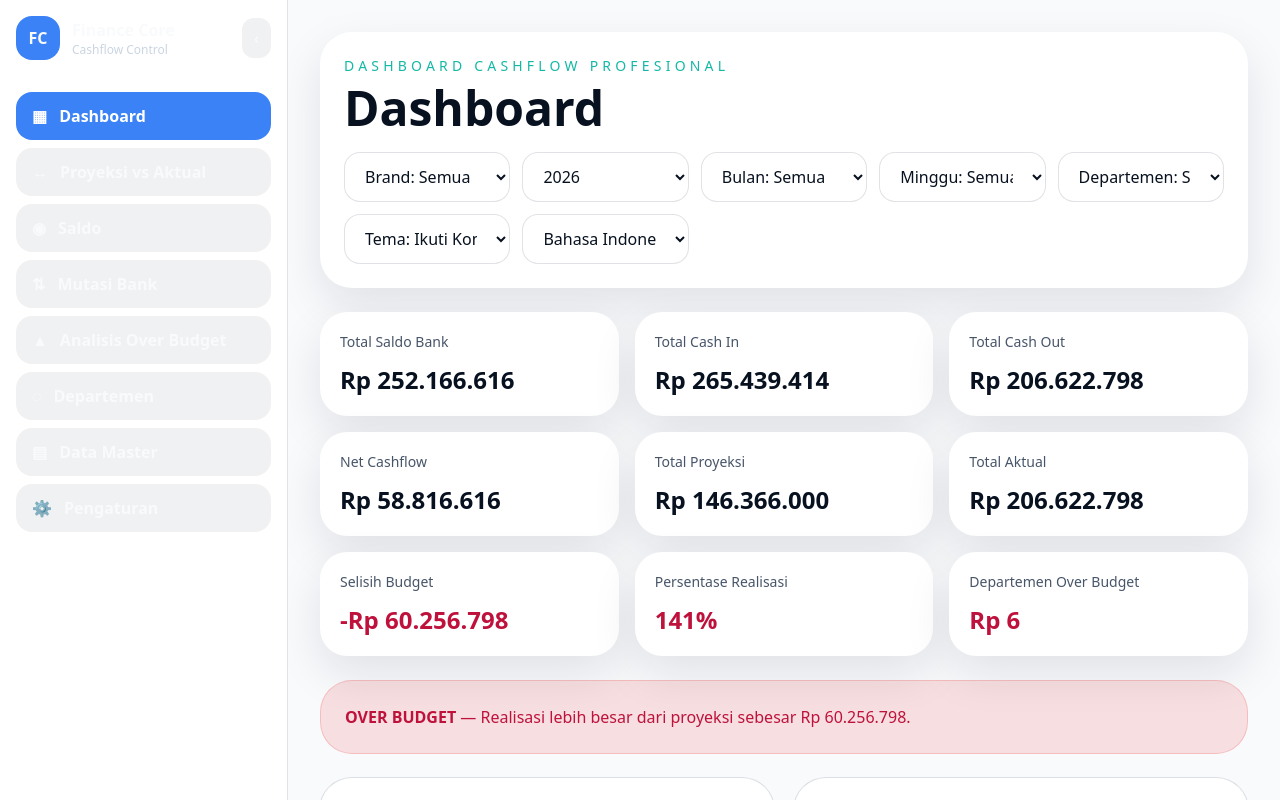
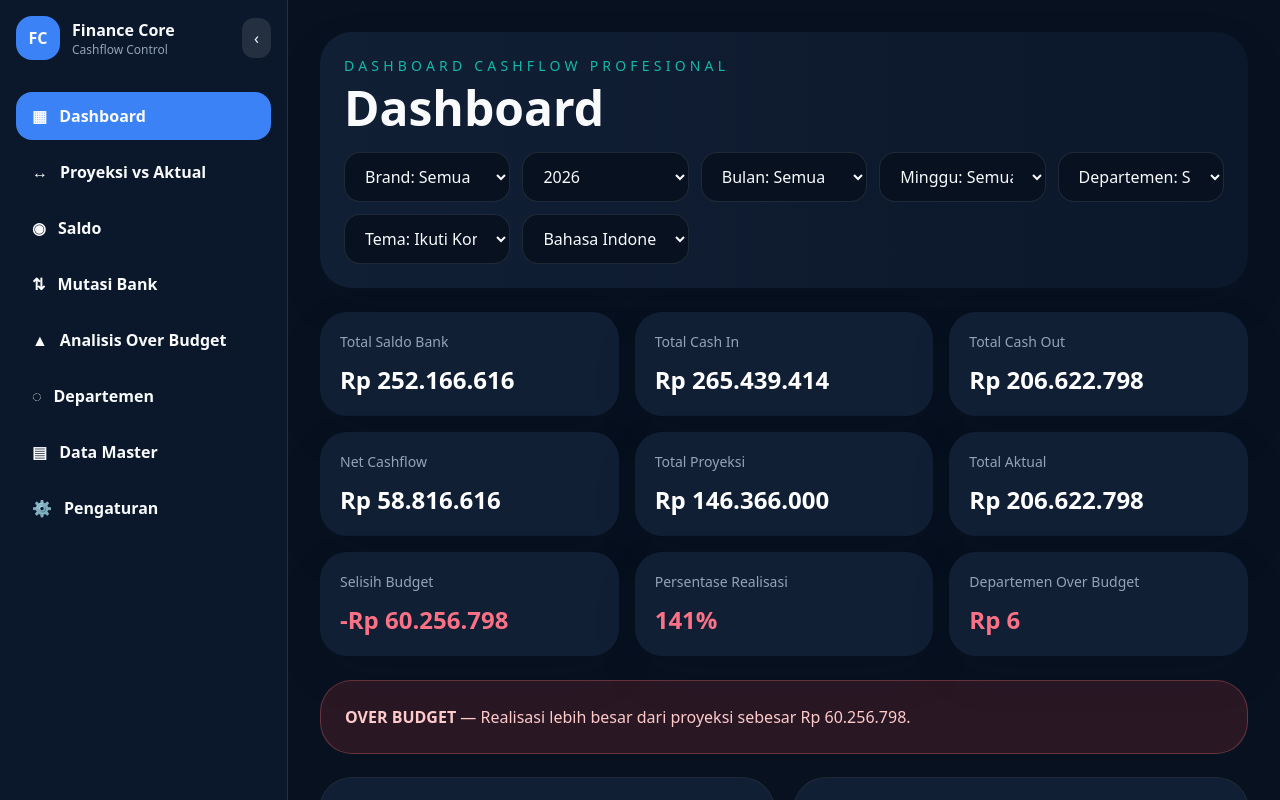
Before and after one commit to fatomg-jkt/dashboard-update-saldo, a React (Vite) app: page / in a window 1280 px wide. Shown: the top 800 px of the page. Built offline with nearby package versions, Linux system fonts and the light colour scheme.

Commit message:
Remove remaining dashboard conflict blocks

```diff
--- a/src/index.css
+++ b/src/index.css
@@ -9,3 +9,38 @@
   .btn { @apply rounded-2xl bg-[#3B82F6] px-5 py-3 font-bold text-white shadow-lg hover:bg-blue-500; }
   .input-dark { @apply rounded-2xl border border-white/10 bg-[#07111F] px-4 py-3 text-[#F8FAFC] outline-none; }
 }
+
+@layer utilities {
+  .theme-light { background: #F8FAFC !important; color: #07111F !important; }
+  .theme-light [class*="bg-[#07111F]"],
+  .theme-light [class*="bg-[#0B172A]"],
+  .theme-light [class*="bg-[#111F35]"] { background-color: #FFFFFF !important; color: #07111F !important; }
+  .theme-light header[class*="from-[#111F35]"],
+  .theme-light header[class*="to-[#0B172A]"] { background: #FFFFFF !important; color: #07111F !important; }
+  .theme-light aside { background: #0B172A !important; color: #F8FAFC !important; }
+  .theme-light aside [class*="text-[#94A3B8]"] { color: #CBD5E1 !important; }
+  .theme-light aside [class*="text-white"],
+  .theme-light aside .font-black,
+  .theme-light aside button { color: #F8FAFC !important; }
+  .theme-light aside button[class*="bg-[#3B82F6]"] { background-color: #3B82F6 !important; color: #FFFFFF !important; }
+  .theme-light [class*="bg-white/5"],
+  .theme-light [class*="bg-white/10"] { background-color: rgba(15, 23, 42, .06) !important; }
+  .theme-light [class*="text-[#F8FAFC]"],
+  .theme-light [class*="text-white"] { color: #07111F !important; }
+  .theme-light [class*="text-[#94A3B8]"] { color: #475569 !important; }
+  .theme-light [class*="text-red-200"],
+  .theme-light [class*="text-red-300"],
+  .theme-light [class*="text-[#FB7185]"] { color: #BE123C !important; }
+  .theme-light [class*="text-emerald-200"],
+  .theme-light [class*="text-emerald-300"],
+  .theme-light [class*="text-[#22C55E]"] { color: #047857 !important; }
+  .theme-light [class*="text-amber-200"] { color: #B45309 !important; }
+  .theme-light [class*="text-rose-200"] { color: #BE123C !important; }
+  .theme-light [class*="border-white/10"],
+  .theme-light [class*="ring-white/10"] { border-color: rgba(15, 23, 42, .12) !important; --tw-ring-color: rgba(15, 23, 42, .12) !important; }
+  .theme-light input,
+  .theme-light select { background: #F8FAFC !important; color: #07111F !important; border-color: rgba(15, 23, 42, .18) !important; }
+  .theme-light input::placeholder { color: #64748B !important; }
+  .theme-light .shadow-2xl,
+  .theme-light .shadow-lg { box-shadow: 0 18px 45px rgba(15, 23, 42, .10) !important; }
+}
```
Also changed, not shown: src/components/BalanceDashboard.tsx (+3 -22 lines).
